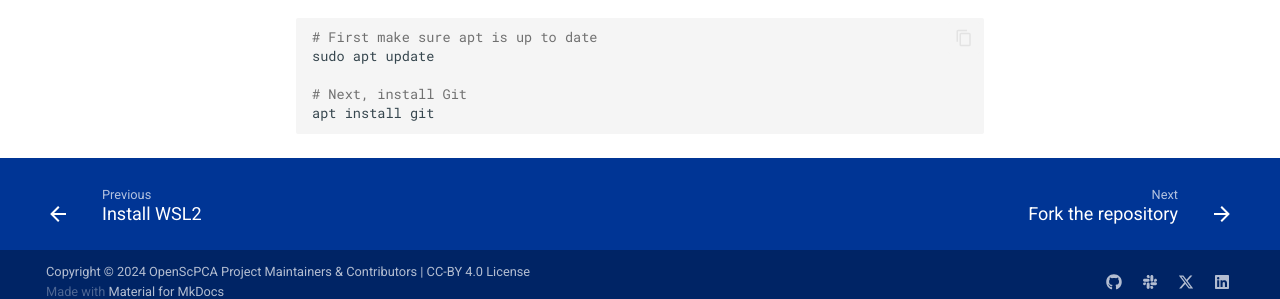
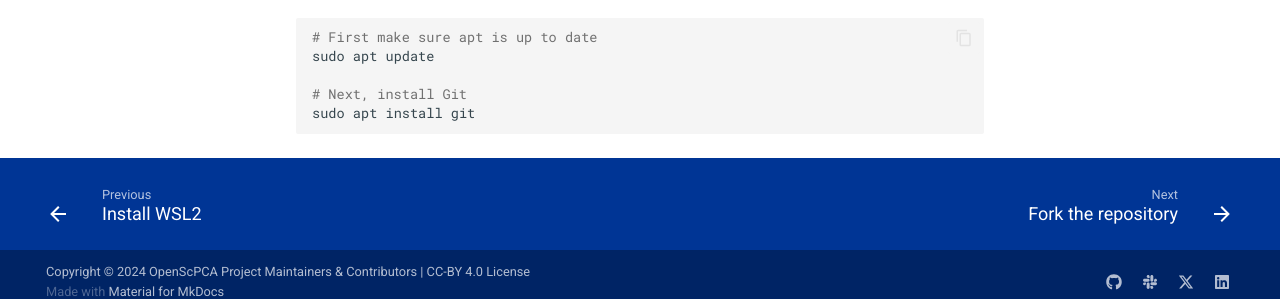
Before and after one commit to AlexsLemonade/OpenScPCA-analysis, an MkDocs documentation site: the page built from docs/technical-setup/install-a-git-client.md, in a window 1280 px wide and 900 px high, scrolled down 2192 px. Shown: the part 585-884 px from the top of the window. Built offline with MkDocs 1.6.1 and Material for MkDocs 9.7.7, drawn with Linux system fonts in a browser that asks for light colours.

Commit message:
Apply suggestions from code review
Co-authored-by: Joshua Shapiro <josh.shapiro@ccdatalab.org>

````diff
--- a/docs/technical-setup/install-a-git-client.md
+++ b/docs/technical-setup/install-a-git-client.md
@@ -110,5 +110,5 @@ Once you have [installed WSL2](./install-wsl2.md), you can install Git using `ap
 sudo apt update
 
 # Next, install Git
-apt install git
+sudo apt install git
 ```
````
Also changed, not shown: docs/technical-setup/environment-setup/setup-conda.md (+1 -1 lines).
